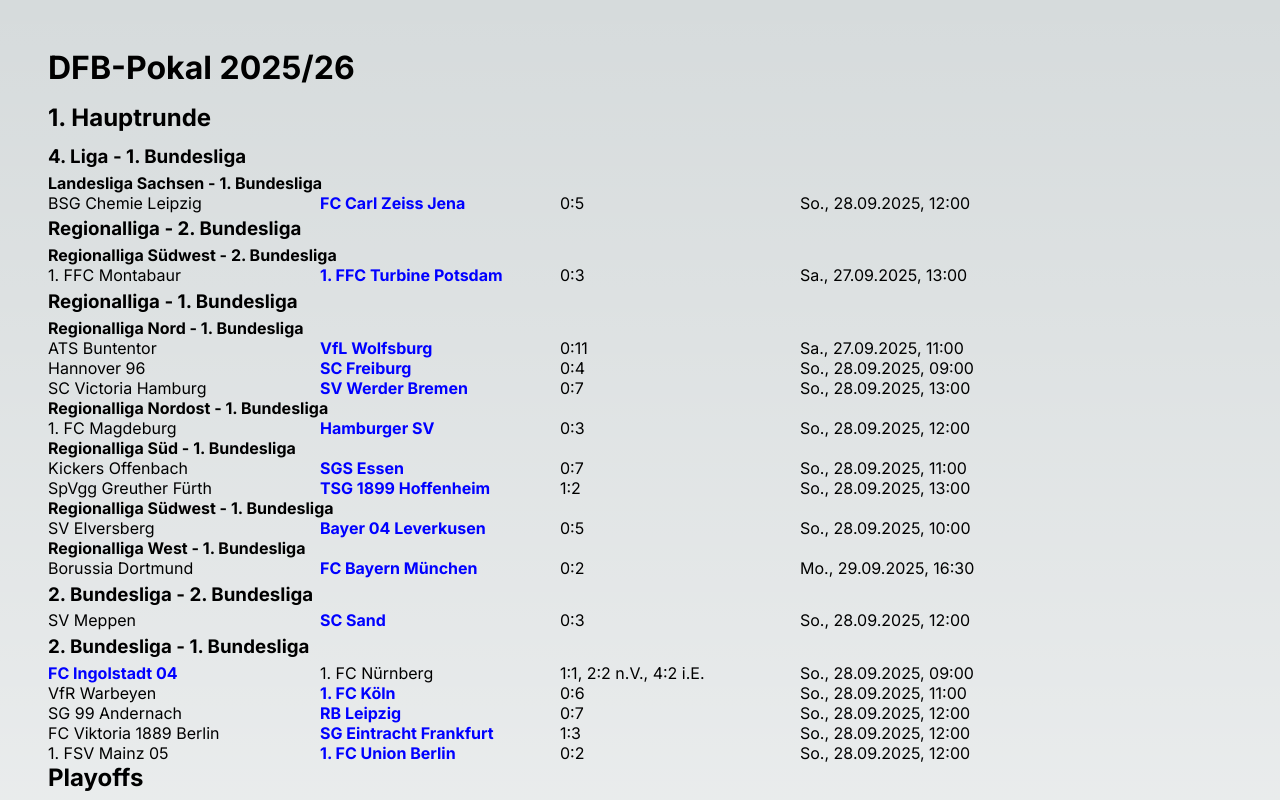
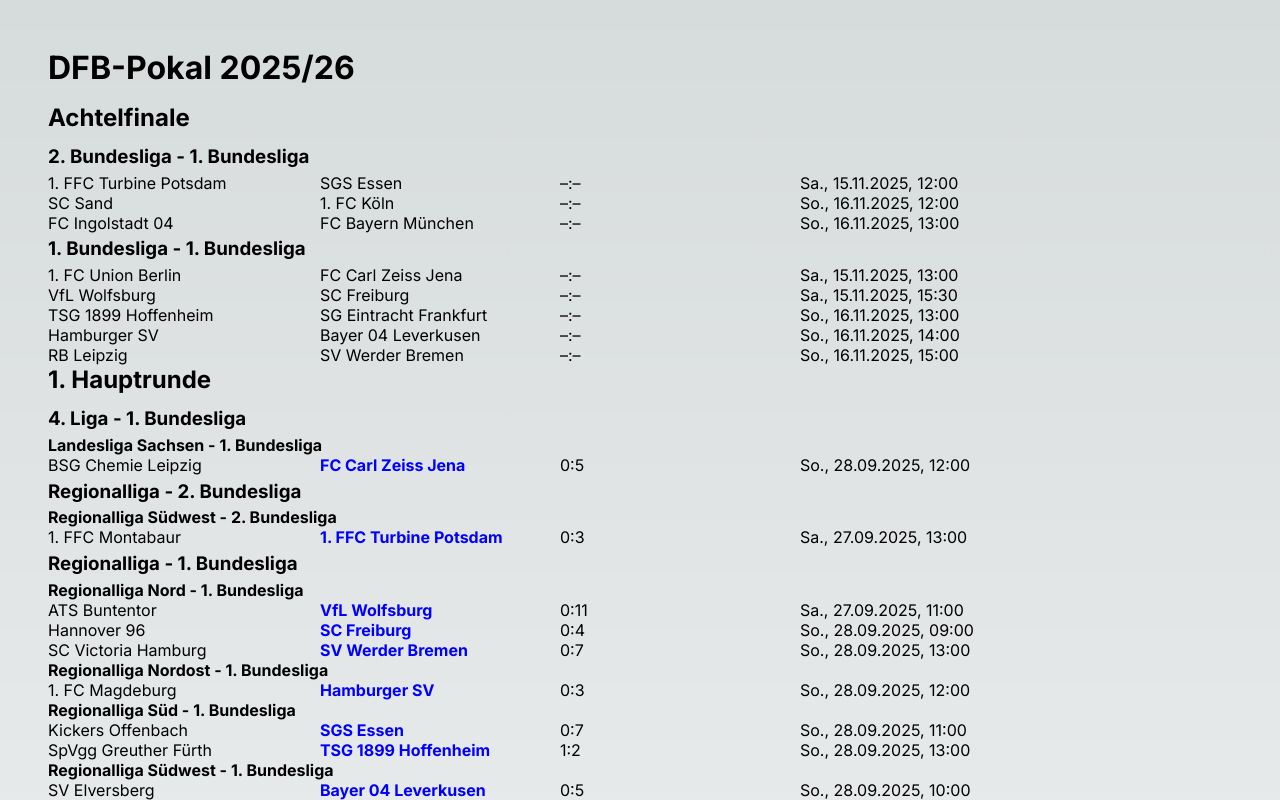
Before and after one commit to sklinkusch/dfb-pokal, a Next.js app: page /women/2025-26 in a window 1280 px wide. Shown: the top 800 px of the page. Built offline with nearby package versions, Linux system fonts and the light colour scheme.

Commit message:
DFB-Pokal Women, season 2025/26, round of 16: add matches and dates

```diff
--- a/src/app/women/2025-26/page.tsx
+++ b/src/app/women/2025-26/page.tsx
@@ -102,6 +102,16 @@
     }
   }
   const data: Data = {
+    'Achtelfinale': [
+      getMatch('POT', 'ESS', '2025-11-15T12:00Z'),
+      getMatch('FCU', 'CZJ', '2025-11-15T13:00Z'),
+      getMatch('WOB', 'SCF', '2025-11-15T15:30Z'),
+      getMatch('SAN', 'KÖL', '2025-11-16T12:00Z'),
+      getMatch('FCI', 'FCB', '2025-11-16T13:00Z'),
+      getMatch('HOF', 'SGE', '2025-11-16T13:00Z'),
+      getMatch('HSV', 'B04', '2025-11-16T14:00Z'),
+      getMatch('RBL', 'SVW', '2025-11-16T15:00Z'),
+    ],
     '1. Hauptrunde': [
       getMatch('BUN', 'WOB', '2025-09-27T11:00Z', '0:11', 2),
       getMatch('MON', 'POT', '2025-09-27T13:00Z', '0:3', 2),
@@ -145,8 +155,7 @@
       {/* <Round matches={data.Finale} title="Finale" type="f" /> */}
       {/* <Round matches={data.Halbfinale} title="Halbfinale" type="f" /> */}
       {/* <Round matches={data.Viertelfinale} title="Viertelfinale" type="f" /> */}
-      {/* <Round matches={data.Achtelfinale} title="Achtelfinale" type="f" /> */}
-      {/* <Round matches={data['2. Hauptrunde']} title="2. Hauptrunde" type='f' /> */}
+      <Round matches={data.Achtelfinale} title="Achtelfinale" type="f" />
       <Round matches={data['1. Hauptrunde']} title="1. Hauptrunde" type="f" />
       <Round matches={data['Playoffs']} title="Playoffs" type="f" />
       <div className={styles.linkContainer}>
```
